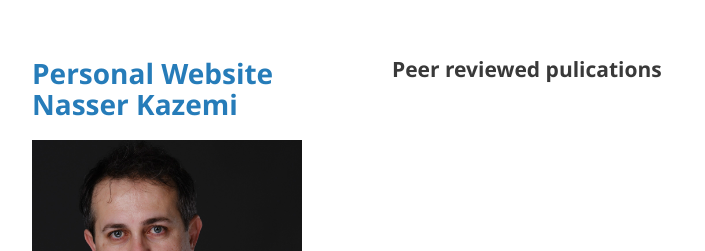
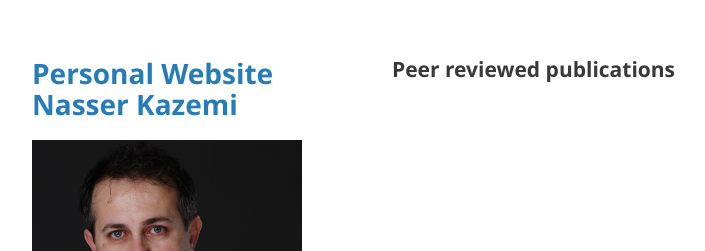
Before and after one commit to nasser00/uqam, a Jekyll site: the page built from another-page2.md, in a window 1280 px wide. Shown: the top 251 px of the page, without its empty margins (178-883 px from the left). Built offline with Jekyll 4.4.1, drawn with Linux system fonts in a browser that asks for light colours; our own code applies the rules of GitHub Pages for plain Markdown files.

Commit message:
Update another-page2.md

```diff
--- a/another-page2.md
+++ b/another-page2.md
@@ -1 +1 @@
-## Peer reviewed pulications
+## Peer reviewed publications
```
